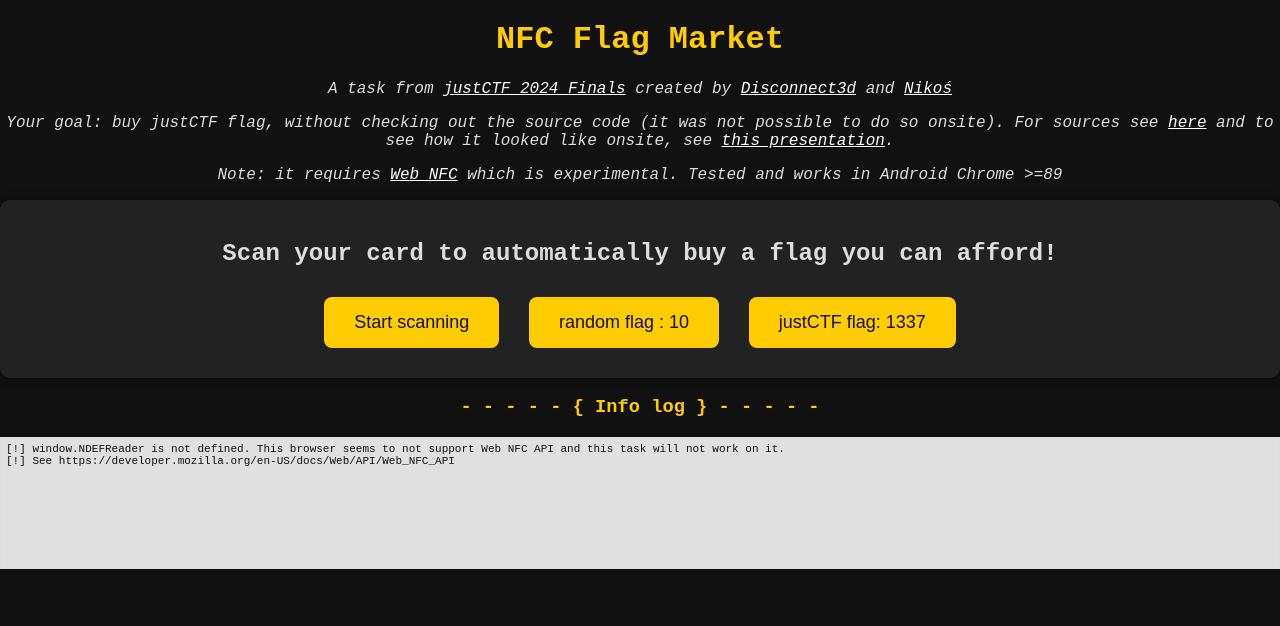
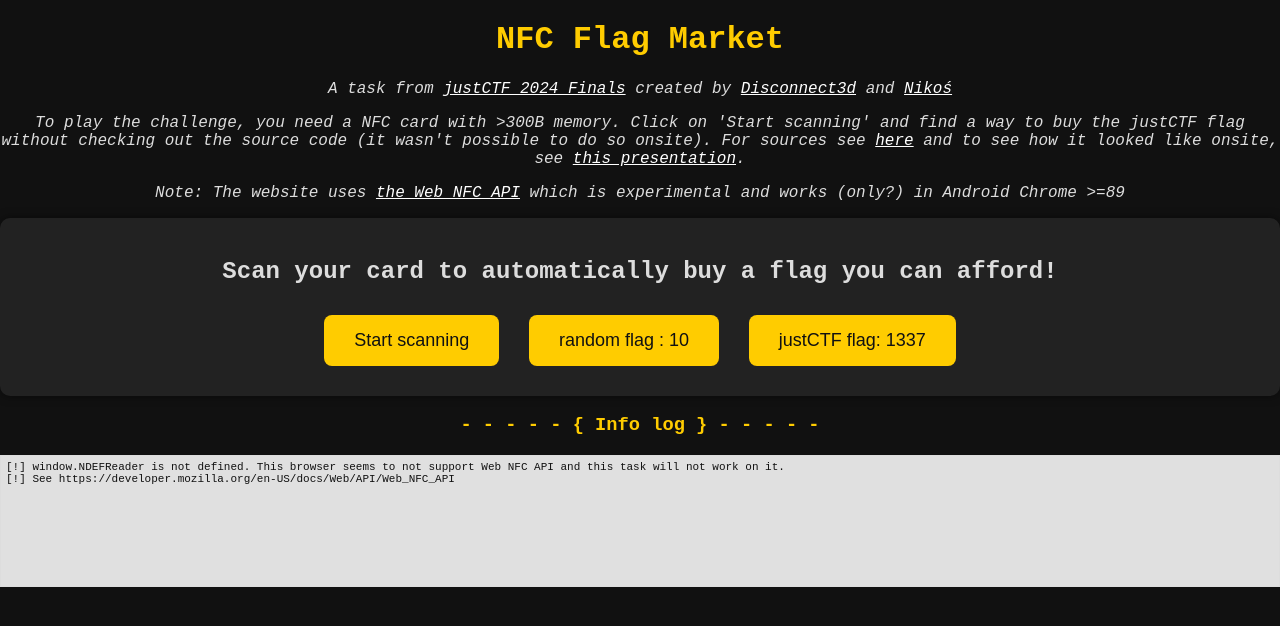
Before and after one commit to disconnect3d/disconnect3d.github.io, a Jekyll site: the page other/nfc-flag-market/index.html, which Jekyll copies as it is, in a window 1280 px wide. Shown: the top 626 px of the page. Built offline with Jekyll 4.4.1, drawn with Linux system fonts in a browser that asks for light colours.

Commit message:
Update nfc-flag-market/index.html

```diff
--- a/other/nfc-flag-market/index.html
+++ b/other/nfc-flag-market/index.html
@@ -20,8 +20,8 @@
 <body>
   <h1>NFC Flag Market</h1>
   <p style="font-style: italic">A task from <a href="https://2024finals.justctf.team/">justCTF 2024 Finals</a> created by <a href="https://disconnect3d.pl/about/">Disconnect3d</a> and <a href="https://github.com/nikoshell">Nikoś</a></p>
-  <p style="font-style: italic">Your goal: buy justCTF flag, without checking out the source code (it was not possible to do so onsite). For sources see <a href="https://github.com/disconnect3d/disconnect3d.github.io/tree/master/other/nfc-flag-market">here</a> and to see how it looked like onsite, see <a href="https://docs.google.com/presentation/d/1LSGTmwGJrmWxbgDxEyMfSjcCRhIg3zK968Gt7dkn3OM">this presentation</a>.</p>
-  <p style="font-style: italic">Note: it requires <a href="https://developer.mozilla.org/en-US/docs/Web/API/Web_NFC_API">Web NFC</a> which is experimental. Tested and works in Android Chrome &gt;=89</p>
+  <p style="font-style: italic">To play the challenge, you need a NFC card with >300B memory. Click on 'Start scanning' and find a way to buy the justCTF flag without checking out the source code (it wasn't possible to do so onsite). For sources see <a href="https://github.com/disconnect3d/disconnect3d.github.io/tree/master/other/nfc-flag-market">here</a> and to see how it looked like onsite, see <a href="https://docs.google.com/presentation/d/1LSGTmwGJrmWxbgDxEyMfSjcCRhIg3zK968Gt7dkn3OM">this presentation</a>.</p>
+  <p style="font-style: italic">Note: The website uses <a href="https://developer.mozilla.org/en-US/docs/Web/API/Web_NFC_API">the Web NFC API</a> which is experimental and works (only?) in Android Chrome &gt;=89</p>
   <div class="shop-container">
       <h2>Scan your card to automatically buy a flag you can afford!</h2>
       <button id="scan-button" class="btn">Start scanning</button>
```
